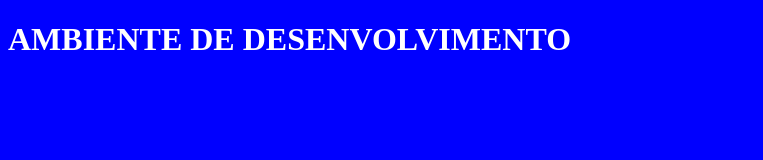
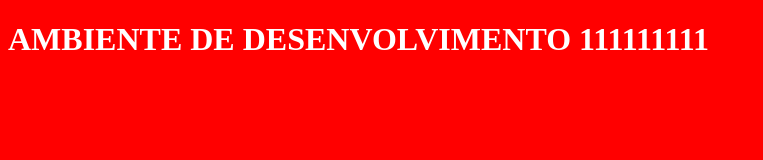
Before and after one commit to gbsilva27/cicd-gerenciadeconf, a plain HTML site: page index.html in a window 1280 px wide. Shown: the whole page, without its empty margins (0-763 px from the left). Drawn offline with Linux system fonts and the light colour scheme.

Commit message:
commmits

```diff
--- a/index.html
+++ b/index.html
@@ -3,12 +3,12 @@
 <head>
 <style>
 body{
-    background:blue;
+    background:rgb(255, 0, 0);
     color:white;
 }
 </style>
 </head>
 <body>
-<h1>AMBIENTE DE DESENVOLVIMENTO</h1>
+<h1>AMBIENTE DE DESENVOLVIMENTO 111111111</h1>
 </body>
 </html>
```
